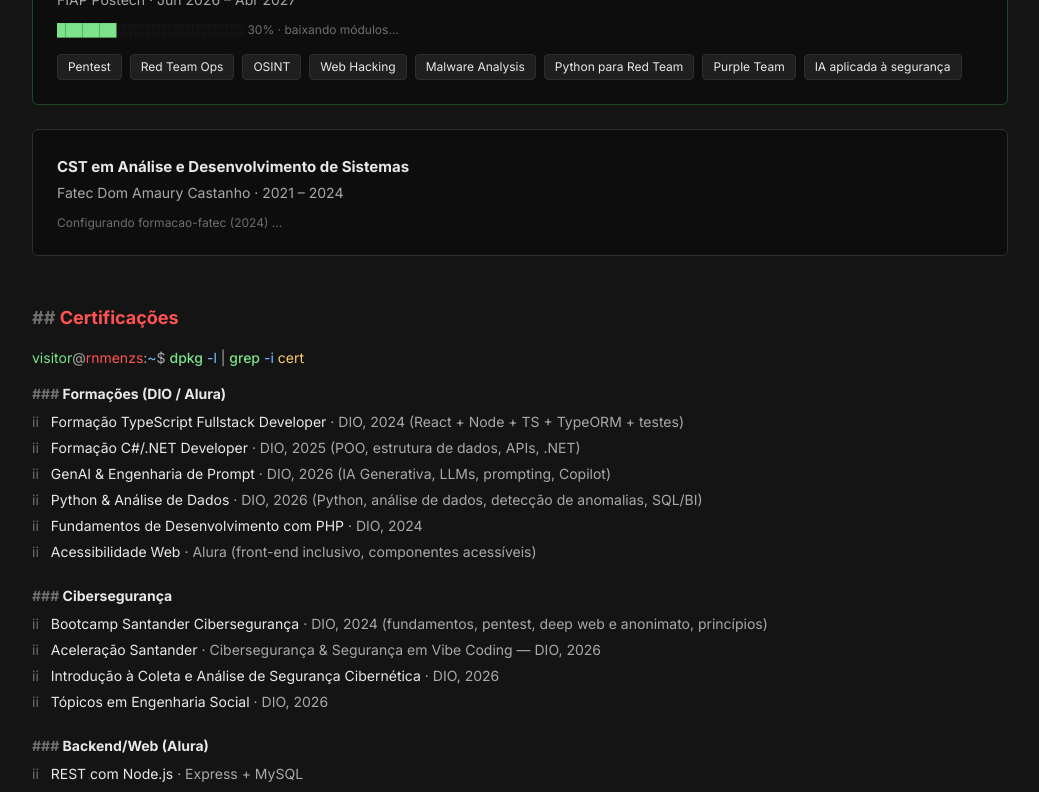
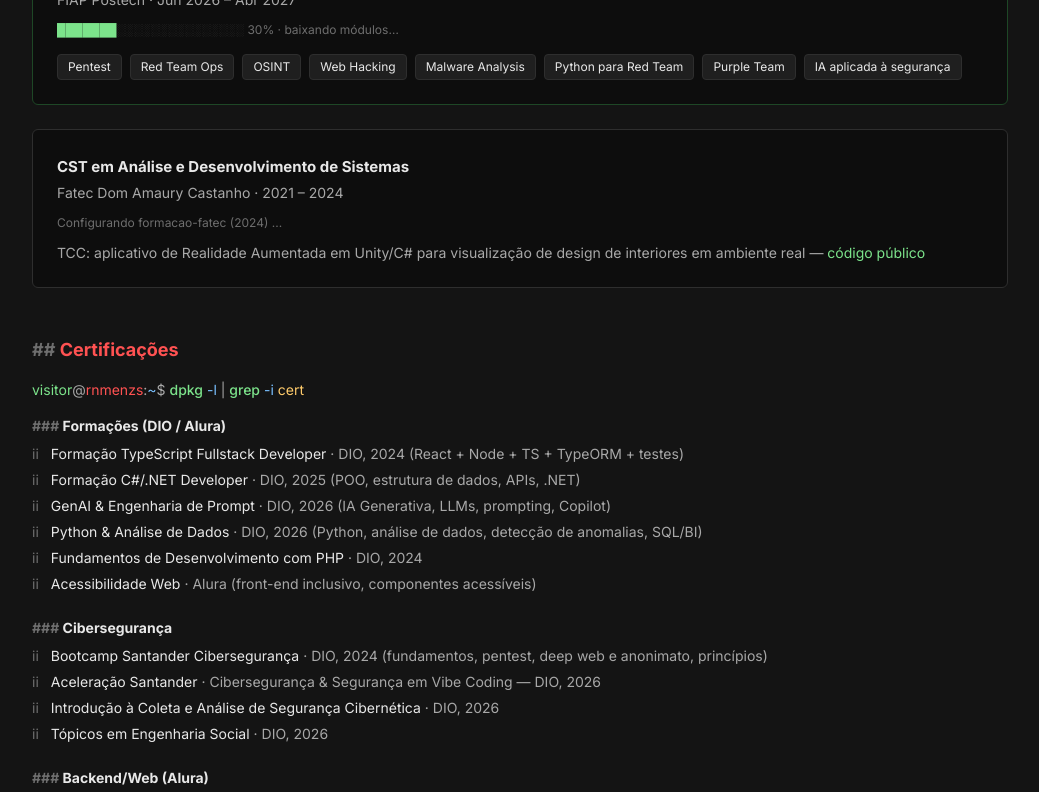
Before and after one commit to rnmenzs/devrnmenzs, a Next.js app: page / in a window 1280 px wide. Shown: the part 5000-5792 px from the top of the page, without its empty margins (120-1159 px from the left). Built offline with nearby package versions, Linux system fonts and the light colour scheme; no server answers.

Commit message:
Add Fatec final project (AR interior design TCC) with public repo link

```diff
--- a/lib/content.ts
+++ b/lib/content.ts
@@ -168,6 +168,8 @@
   period: string;
   status?: string;
   topics?: readonly string[];
+  /** Entrega final do curso (ex.: TCC), com link público opcional. */
+  finalProject?: { label: string; url?: string };
 }
 
 export const education: readonly EducationEntry[] = [
@@ -191,6 +193,11 @@
     degree: "CST em Análise e Desenvolvimento de Sistemas",
     school: "Fatec Dom Amaury Castanho",
     period: "2021 – 2024",
+    finalProject: {
+      label:
+        "TCC: aplicativo de Realidade Aumentada em Unity/C# para visualização de design de interiores em ambiente real",
+      url: "https://github.com/rnmenzs/AR_interior_design",
+    },
   },
 ];
 
--- a/sections/Education.tsx
+++ b/sections/Education.tsx
@@ -121,6 +121,24 @@
                   ...
                 </p>
               )}
+              {edu.finalProject ? (
+                <p className="mt-3 text-sm text-muted">
+                  {edu.finalProject.label}
+                  {edu.finalProject.url ? (
+                    <>
+                      {" — "}
+                      <a
+                        href={edu.finalProject.url}
+                        target="_blank"
+                        rel="noopener noreferrer"
+                        className="text-accent transition-colors duration-200 hover:text-accent-strong hover:underline"
+                      >
+                        código público
+                      </a>
+                    </>
+                  ) : null}
+                </p>
+              ) : null}
               {edu.topics ? (
                 <ul
                   className="mt-4 flex flex-wrap gap-2"
```
